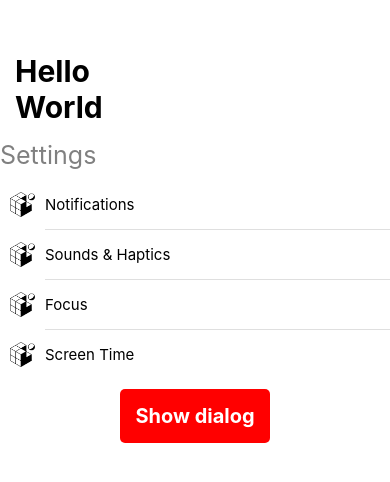
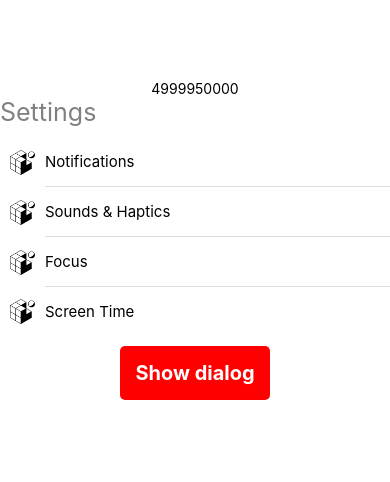
Before and after one commit to simoncgmathew/myweatherapp, a React Native app: screen / in a window 390 px wide. Shown: the part 182-664 px from the top of the page. Built offline with nearby package versions, Linux system fonts and the light colour scheme.

Commit message:
M3L2 - useMemo

```diff
--- a/App.tsx
+++ b/App.tsx
@@ -1,5 +1,5 @@
 import { StatusBar } from 'expo-status-bar';
-import { useState } from 'react';
+import { ReactElement, useMemo, useState } from 'react';
 import { StyleSheet, Text, View } from 'react-native';
 
 import { Modal } from './components/modal-dialog';
@@ -20,11 +20,26 @@ function HelloWorld(props: HelloWorldProps) {
   );
 }
 
+interface AccumulatorProps {
+  bigArray: number[];
+}
+
+function Accumulator(props: AccumulatorProps): ReactElement<AccumulatorProps> {
+  const allAdded = useMemo(
+    // Reduce will take an array, and turn it into a single value of the same type. In this case, it's summing all numbers in the array
+    () => props.bigArray.reduce((a, b) => a + b, 0),
+    // The dependency array says only recalculate when props.bigArray changes
+    [props.bigArray],
+  );
+
+  return <Text>{allAdded}</Text>;
+}
+
 export default function App() {
   const [showDialog, setShowDialog] = useState(false);
   return (
     <View style={styles.container}>
-      <HelloWorld shouldRenderWorld />
+      <Accumulator bigArray={[...Array(100000).keys()]} />
       <OptionsList
         title="Settings"
         rows={[
@@ -36,7 +51,6 @@ export default function App() {
       />
       <StatusBar style="auto" />
       <SimpleButton title="Show dialog" onPress={() => setShowDialog(true)} />
-
       <Modal
         title="Custom Success"
         content={{
```
